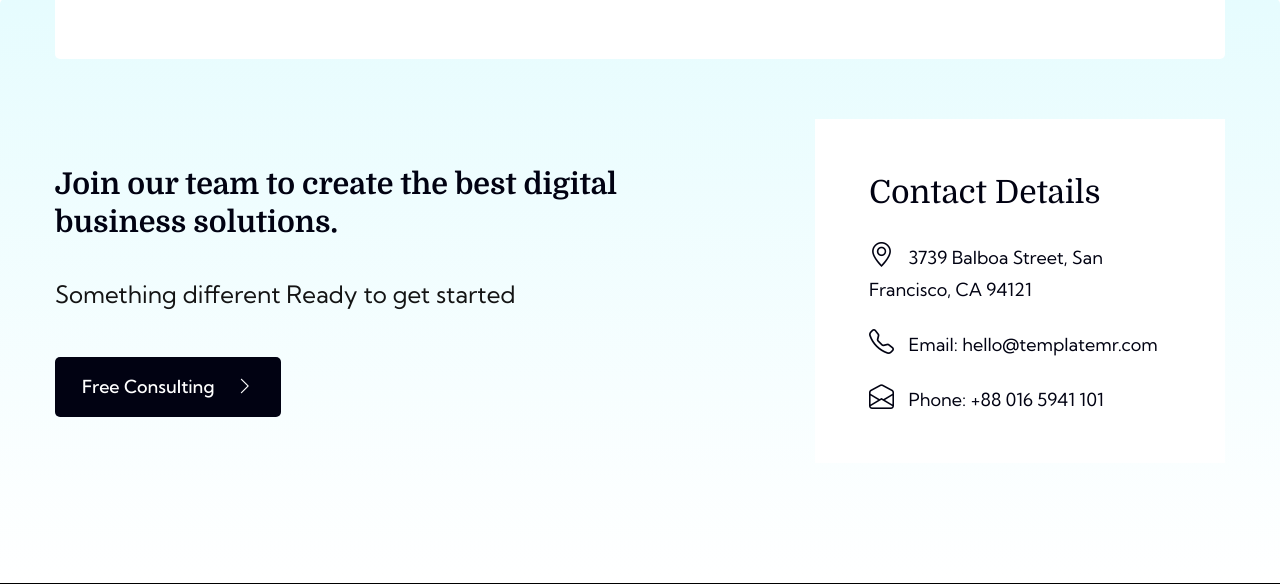
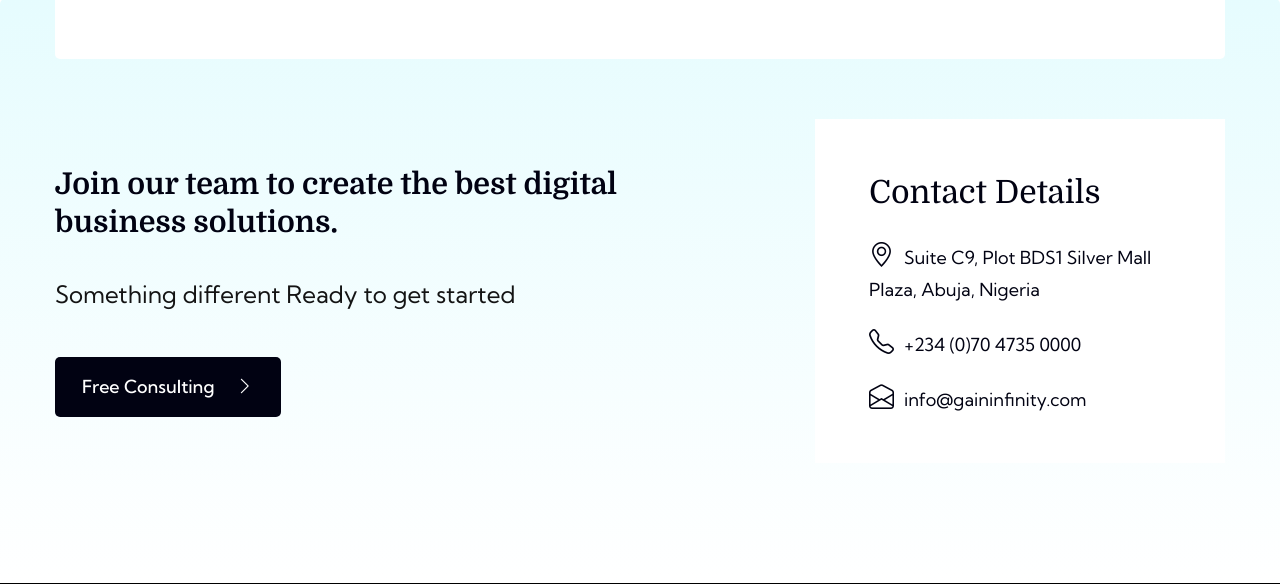
Before and after one commit to Gaininfinity/Gain-Infinity-Website, a Flask app: page /contact in a window 1280 px wide. Shown: the part 1635-2219 px from the top of the page. Run offline with Flask 3, Linux system fonts and the light colour scheme; some libraries are stand-ins or nearby versions.

Commit message:
Added procfile and requirements.txt

```diff
--- a/app.py
+++ b/app.py
@@ -2,14 +2,15 @@ from flask import Flask, render_template, redirect, request, flash
 from flask_mysqldb import MySQL
 from datetime import datetime
 from email.mime.text import MIMEText
-
+import os
 app = Flask(__name__, template_folder="templates")
 app.secret_key = "a_very_secret_and_random_string"
 
-app.config['MYSQL_HOST'] = 'localhost'
-app.config['MYSQL_USER'] = 'root'
-app.config['MYSQL_PASSWORD'] = ''
-app.config['MYSQL_DB'] = 'gain_infinity_db'
+app.config['MYSQL_HOST'] = os.environ.get('MYSQLHOST', 'localhost')
+app.config['MYSQL_USER'] = os.environ.get('MYSQLUSER', 'root')
+app.config['MYSQL_PASSWORD'] = os.environ.get('MYSQLPASSWORD', '')
+app.config['MYSQL_DB'] = os.environ.get('MYSQLDATABASE', 'gain_infinity_db')
+app.config['MYSQL_PORT'] = int(os.environ.get('MYSQLPORT', 3306))
 app.config['MYSQL_CURSORCLASS'] = 'DictCursor'
 
 mysql = MySQL(app)
--- /dev/null
+++ b/requirements.txt
@@ -0,0 +1,2 @@
+flask
+flask-mysqldb
--- a/templates/contact.html
+++ b/templates/contact.html
@@ -228,9 +228,9 @@
                         <div class="col-lg-5">
                             <div class="right-content">
                                 <div class="mb-20"><h6>Contact Details</h6></div>
-                                <div class="mb-20"><p class=""><i class="bi bi-geo-alt"></i> 3739 Balboa Street, San Francisco, CA 94121</p></div>
-                                <div class="mb-20"><p class=""><i class="bi bi-telephone"></i> Email: hello@templatemr.com</p></div>
-                                <div class=""><p class=""><i class="bi bi-envelope-open"></i> Phone: +88 016 5941 101</p></div>
+                                <div class="mb-20"><p class=""><i class="bi bi-geo-alt"></i>Suite C9, Plot BDS1 Silver Mall Plaza, Abuja, Nigeria </p></div>
+                                <div class="mb-20"><p class=""><i class="bi bi-telephone"></i>+234 (0)70 4735 0000 </p></div>
+                                <div class=""><p class=""><i class="bi bi-envelope-open"></i>info@gaininfinity.com </p></div>
                             </div>
                         </div>
                     </div>
```
Also changed, not shown: 1 other file.
